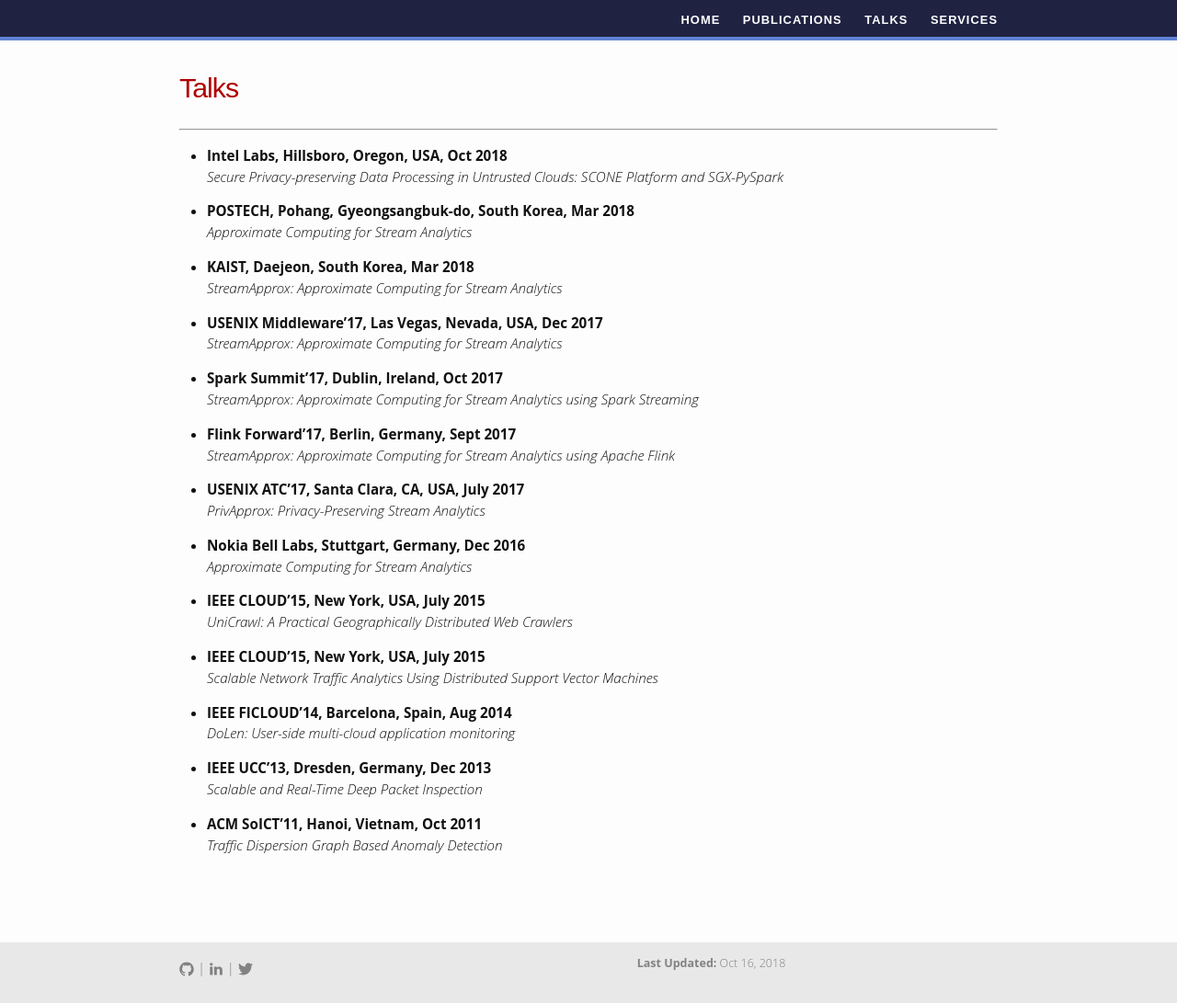
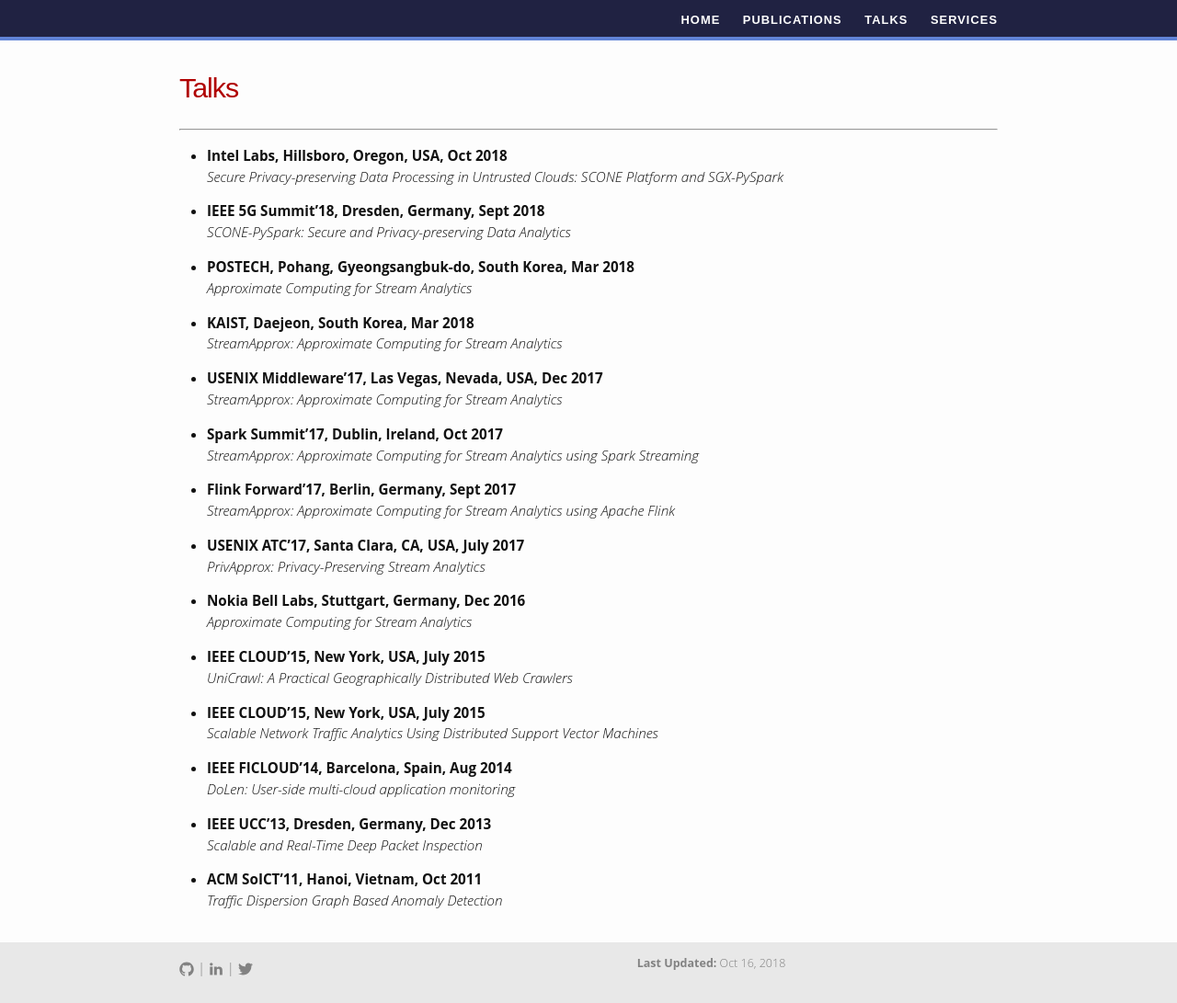
Before and after one commit to doflink/doflink.github.io, a Jekyll site: the page built from talks.md, in a window 1280 px wide and 1091 px high. Shown: the whole window at 92% size. Built offline with Jekyll 4.4.1, drawn with Linux system fonts in a browser that asks for light colours.

Commit message:
update talks

```diff
--- a/talks.md
+++ b/talks.md
@@ -8,6 +8,9 @@ permalink: /talks/
 
 - **Intel Labs, Hillsboro, Oregon, USA, Oct 2018** <br>
 _Secure Privacy-preserving Data Processing in Untrusted Clouds: SCONE Platform and SGX-PySpark_
+
+- **IEEE 5G Summit'18, Dresden, Germany, Sept 2018** <br>
+_SCONE-PySpark: Secure and Privacy-preserving Data Analytics_
 
 - **POSTECH, Pohang, Gyeongsangbuk-do, South Korea, Mar 2018** <br>
 _Approximate Computing for Stream Analytics_
```
